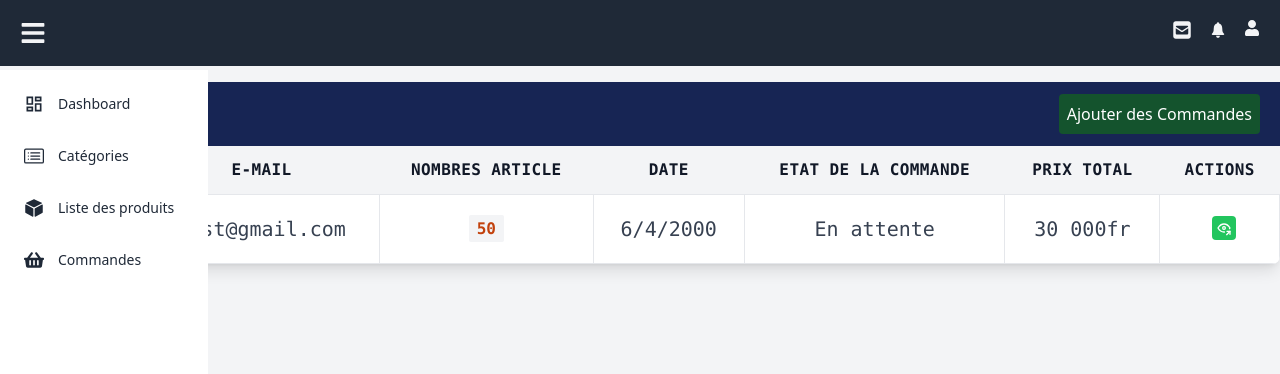
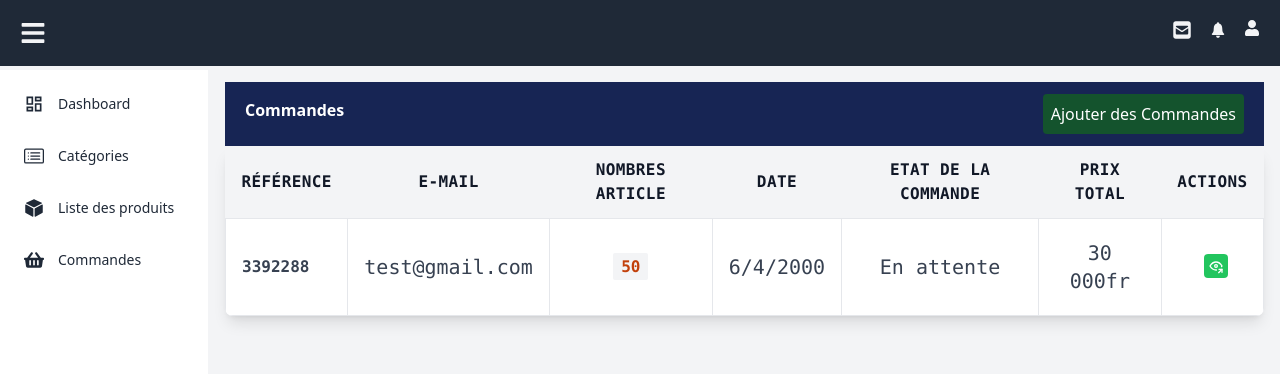
Before and after one commit to mbayeseck28/tache-validation-react-ui, a React (Create React App) app: page /commandes in a window 1280 px wide. Shown: the top 374 px of the page. Built offline with nearby package versions, Linux system fonts and the light colour scheme.

Commit message:
ajout response

```diff
--- a/src/components/commandes/CommandeList.jsx
+++ b/src/components/commandes/CommandeList.jsx
@@ -8,9 +8,9 @@ import useSidebare from '../../utils/hooks/useSidebare';
 const ProduitsAdmin = () => {
 
   const {table, table2, actions} = useCommandes();
-
+  const {open} = useSidebare()
   return (
-    <div className='mr-5 my-3 w-full'>
+    <div className={`${open ? "md:ml-[225px]" : "md:ml-[85px]"} m-4  my-3`}>
       <HeaderTable title="Commandes" nomAjout="Ajouter des Commandes"  />
       <Table thead={table} tbody={table2} actions={actions} />
     </div>
--- a/src/components/produits/ProduitsAdmin.jsx
+++ b/src/components/produits/ProduitsAdmin.jsx
@@ -8,8 +8,9 @@ import useSidebare from '../../utils/hooks/useSidebare';
 const ProduitsAdmin = () => {
 
   const {table, table2, actions} = useProduits();
+  const {open} = useSidebare()
   return (
-    <div className=" mr-5 my-3 w-full">
+    <div className={`${open ? "md:ml-[225px]" : "md:ml-[85px]"  } m-4  my-3 `}>
       <HeaderTable title="Produits" nomAjout="Ajouter des tables"  />
       <Table thead={table} tbody={table2} actions={actions} />
     </div>
--- a/src/components/sidebare/Sidebare.js
+++ b/src/components/sidebare/Sidebare.js
@@ -4,15 +4,16 @@ import { menus } from "./sidebareData";
 import useSidebare from "../../utils/hooks/useSidebare";
 
 const Sidebare = () => {
-  const { open } = useSidebare();
+  const { open,  smallScreen } = useSidebare();
+
   return (
-    <div
-      className={`bg-[#fff] hidden md:inline fixed min-h-screen ${
+    <>{ open && smallScreen <= 767 ? "" :  <div
+      className={`bg-[#fff] fixed min-h-screen ${
         open ? "sm:w-52" : "w-16"
       } duration-500 text-gray-800 px-4`}
     >
       <SidebareLink menus={menus} open={open} />
-    </div>
+    </div> }</>
   );
 };
 
--- a/src/components/sidebare/SidebareLink.jsx
+++ b/src/components/sidebare/SidebareLink.jsx
@@ -1,16 +1,17 @@
 import React from "react";
 import { Link } from "react-router-dom";
+import useSidebare from "../../utils/hooks/useSidebare";
 
 const SidebareLink = ({ menus, open }) => {
+  const {screenSize} = useSidebare()
   return (
     <div className="mt-4 flex flex-col gap-4 relative">
       {menus?.map((menu, i) => (
         <Link
           to={menu?.link}
+          onClick={screenSize}
           key={i}
-          className={` ${
-            menu?.margin && "mt-"
-          } group flex items-center text-sm  gap-3.5 font-medium p-2 hover:bg-gray-100 rounded-md`}
+          className={` group flex items-center text-sm  gap-3.5 font-medium p-2 hover:bg-gray-100 rounded-md`}
         >
           <div className={"text-xl"} size={20}>
             {menu?.icon}
--- a/src/pages/admin/Categories.jsx
+++ b/src/pages/admin/Categories.jsx
@@ -6,10 +6,10 @@ import useSidebare from "../../utils/hooks/useSidebare";
 
 const Categories = () => {
   const { table, table2, actions } = useContext(CategorieContext);
-  console.log("awa");
+  const {open} = useSidebare()
 
   return (
-    <div>
+    <div className={`${open ? "md:ml-[225px]" : "md:ml-[85px]"  } m-4`}>
       <HeaderTable
         title="Liste categories"
         nomAjout="Ajouter un nouveau categorie"
--- a/src/pages/admin/Dashboard.jsx
+++ b/src/pages/admin/Dashboard.jsx
@@ -4,7 +4,7 @@ import useSidebare from '../../utils/hooks/useSidebare'
 const Dashboard = () => {
   const {open} = useSidebare()
   return (
-    <div className={`${open ? "md:ml-[240px]" : "md:ml-[100px]"  } m-4  text-xl font-bold underline`}>
+    <div className={`${open ? "md:ml-[225px]" : "md:ml-[85px]"  } m-4  text-xl font-bold underline`}>
       Dashboard
     </div>
   )
--- a/src/utils/contexte/SidebareContext.js
+++ b/src/utils/contexte/SidebareContext.js
@@ -12,8 +12,9 @@ const SidebareContextProvider = ({ children }) => {
   };
 
   const screenSize = () => {
-    if (smallScreen <= "767px") {
+    if ( open && smallScreen <= "767px") {
       setOpen(false)
+      console.log(open, "open");
     }
   }
 
@@ -22,6 +23,7 @@ const SidebareContextProvider = ({ children }) => {
     toggleSidebare,
     screenSize,
     setSmallScreen,
+    smallScreen,
   };
 
   return <SidebareContext.Provider value={value}>{children}</SidebareContext.Provider>;
--- a/src/utils/hooks/useSidebare.jsx
+++ b/src/utils/hooks/useSidebare.jsx
@@ -3,13 +3,14 @@ import { SidebareContext } from '../contexte/SidebareContext'
 
 const useSidebare = () => {
     const useSidebare = useContext(SidebareContext)
-    const { open, setSmallScreen, screenSize } = useSidebare
+    const { open, setSmallScreen, screenSize, smallScreen } = useSidebare
 
     useEffect(() => {
         localStorage.setItem("open", JSON.stringify(open));
 
         setSmallScreen(window.innerWidth)
-        screenSize()
+        console.log(smallScreen, open);
+        // screenSize()
     }, [])
 
     return useSidebare
```
